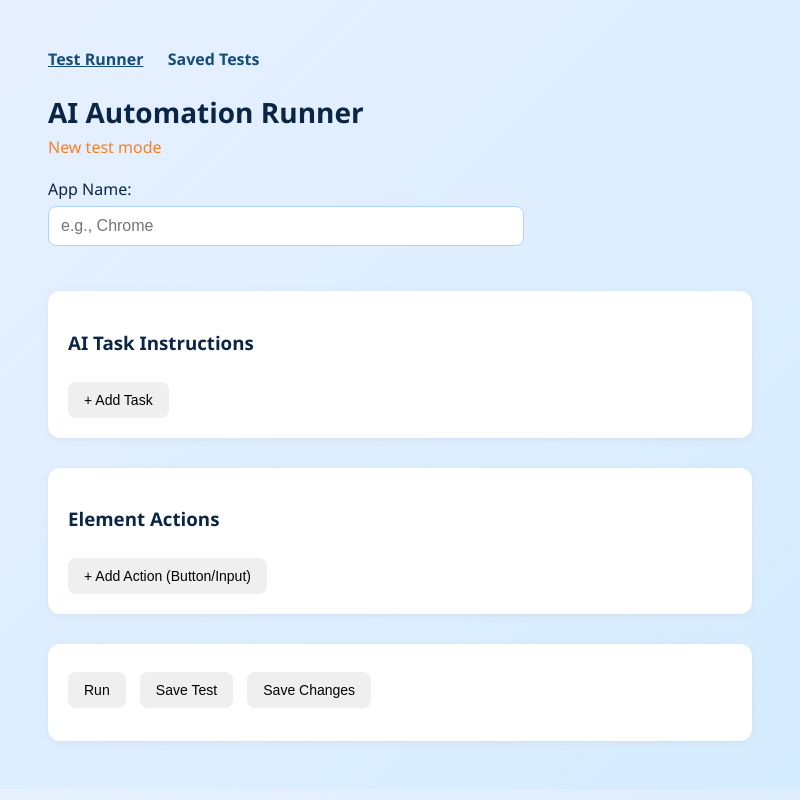
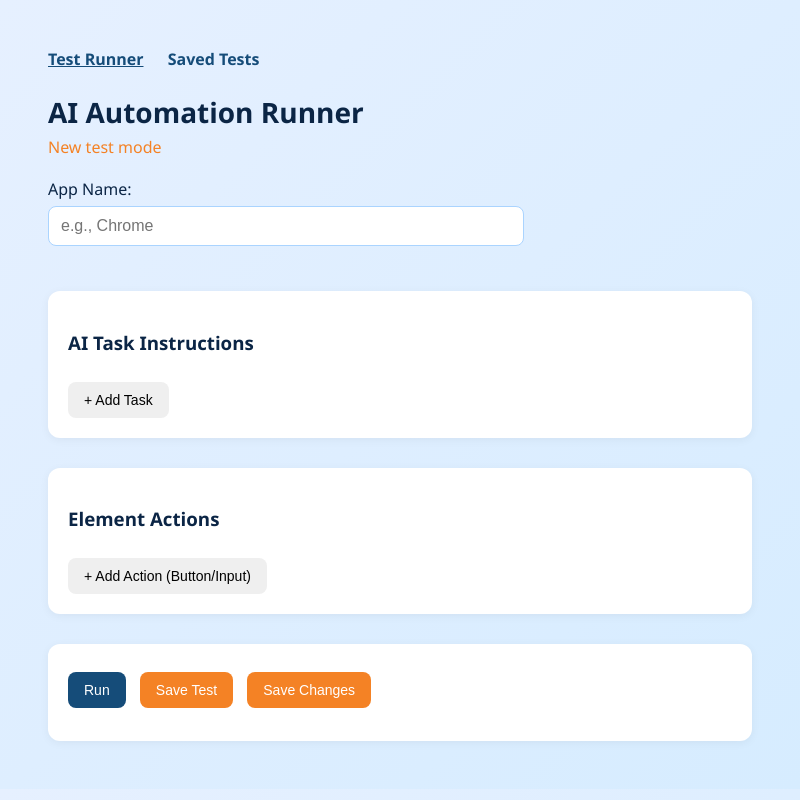
Before and after one commit to bennyscash1/AiCompFeElectronJs, an Electron app: page index.html in a window 800 px wide. Drawn offline with Linux system fonts and the light colour scheme.

Commit message:
Update collor for main page

```diff
--- a/index.html
+++ b/index.html
@@ -170,9 +170,9 @@ button.danger:hover {
   </div>
 
   <div class="section">
-    <button id="runButton" onclick="submitAll()">Run</button>
-    <button id="saveTestBtn" onclick="saveTest()">Save Test</button>
-    <button onclick="saveChanges()">Save Changes</button>
+  <button id="runButton" class="primary" onclick="submitAll()">Run</button>
+  <button id="saveTestBtn" class="secondary" onclick="saveTest()">Save Test</button>
+  <button class="secondary" onclick="saveChanges()">Save Changes</button>
 
     <div id="statusIcons" style="margin-top: 10px;">
       <img id="loadingSpinner" src="iconFiles/gif_runingSpinner.gif" style="display:none; width:40px;" />
```
